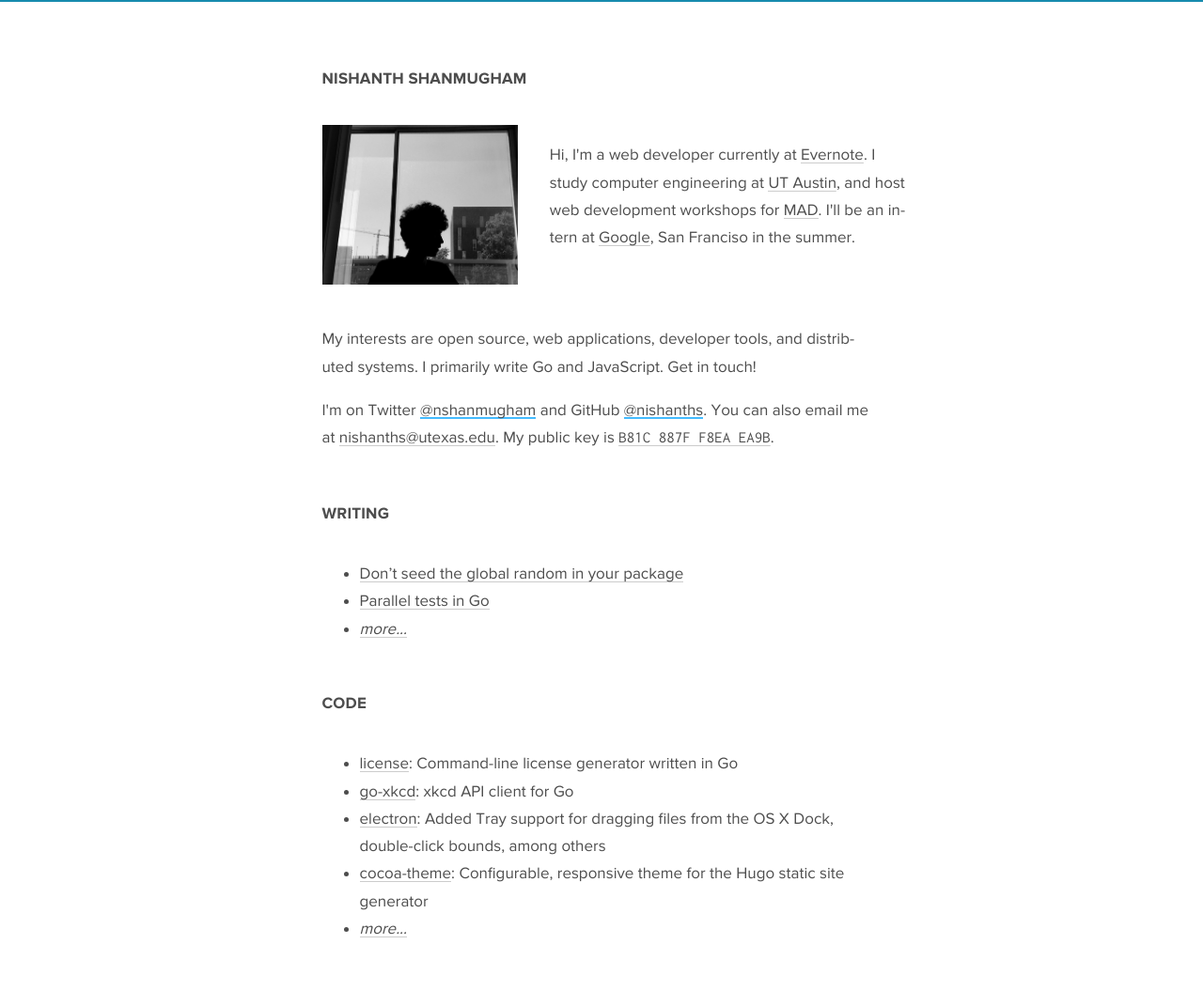
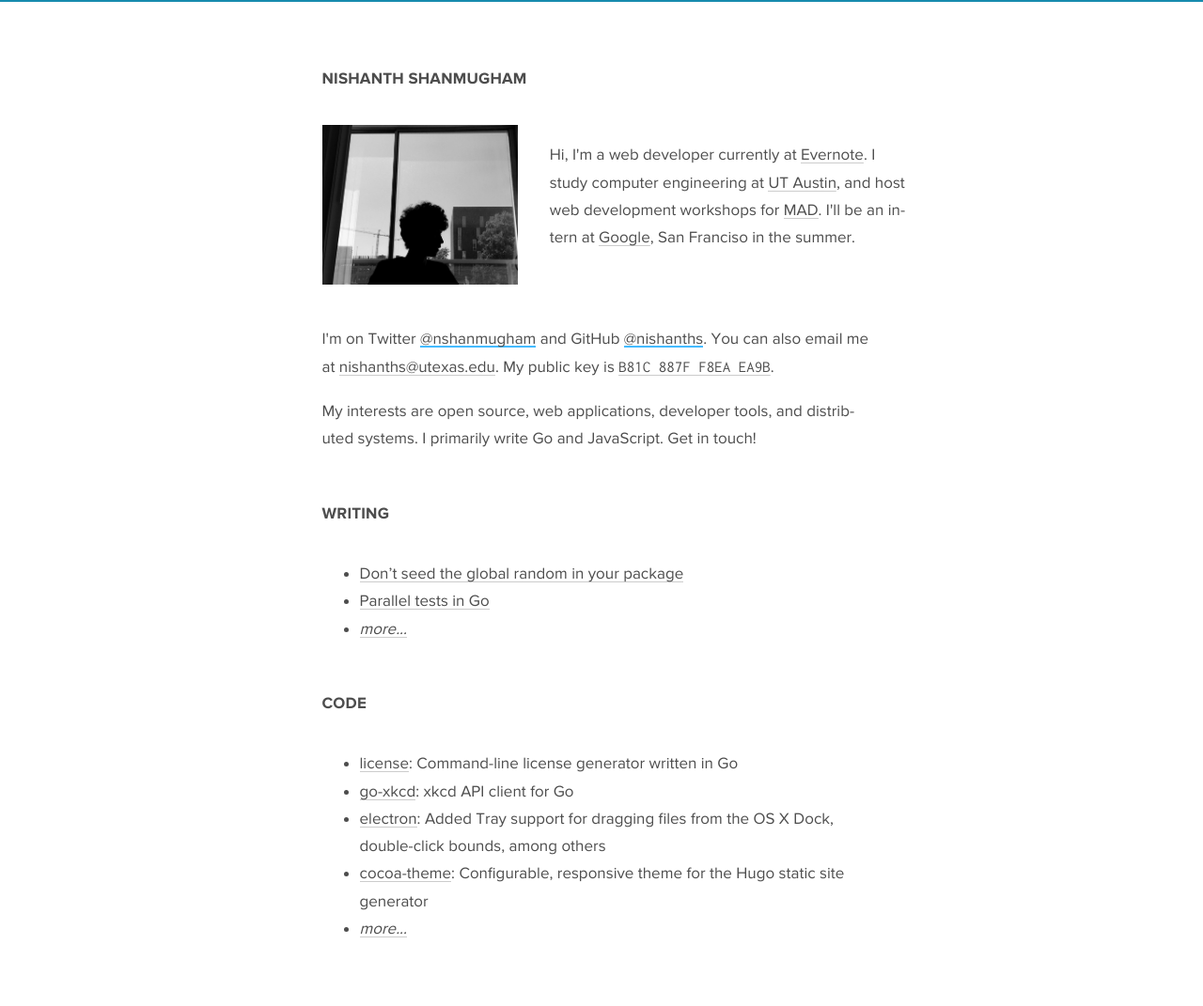
Before and after one commit to nishanths/nishanths.github.io, a Jekyll site: the page built from index.html, in a window 1280 px wide. Shown: the whole page at 94% size. Built offline with Jekyll 4.4.1, drawn with Linux system fonts in a browser that asks for light colours; some web fonts are replaced.

Commit message:
Rearrange paragraph on home page

```diff
--- a/index.html
+++ b/index.html
@@ -10,8 +10,8 @@ layout: default
         </div>
         <p>Hi, I'm a web developer currently at <a href="https://evernote.com">Evernote</a>. I study computer engineering at <a href="https://utexas.edu">UT Austin</a>, and host web development workshops for <a href="https://cs.utexas.edu/users/mad">MAD</a>. I'll be an intern at <a href="https://google.com">Google</a>, San Franciso in the summer.</p>
     </div>
+    <p>I'm on Twitter <a class="underline-link" href="https://twitter.com/{{site.twitter_username}}">@{{site.twitter_username}}</a> and GitHub <a class="underline-link" href="https://github.com/{{site.github_username}}">@{{site.github_username}}</a>. You can also email me at <a href="mailto:{{site.email}}">{{site.email}}</a>. My public key is <a href="https://keybase.io/nishanths"><tt>B81C 887F F8EA EA9B</tt></a>.</p>
     <p>My interests are open source, web applications, developer tools, and distributed systems. I primarily write Go and JavaScript. Get in touch!</p>
-    <p>I'm on Twitter <a class="underline-link" href="https://twitter.com/{{site.twitter_username}}">@{{site.twitter_username}}</a> and GitHub <a class="underline-link" href="https://github.com/{{site.github_username}}">@{{site.github_username}}</a>. You can also email me at <a href="mailto:{{site.email}}">{{site.email}}</a>. My public key is <a href="https://keybase.io/nishanths"><tt>B81C 887F F8EA EA9B</tt></a>.</p>
     <h1 id="writing"><a href="/writing/">Writing</a></h1>
     <ul>
         <li><a href="/writing/dont-seed-the-global-random/">Don’t seed the global random in your package</a></li>
```
